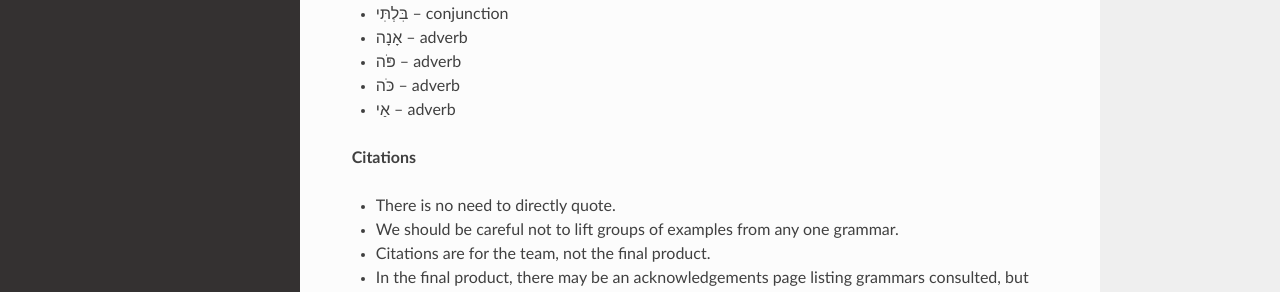
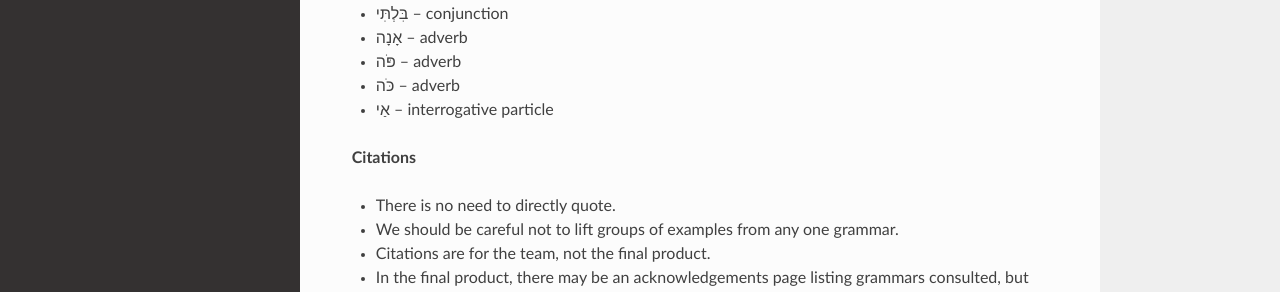
Before and after one commit to unfoldingWord-dev/Unlocked-Grammar-Info, a Sphinx documentation site: the page built from docs/hebrew.rst, in a window 1280 px wide and 900 px high, scrolled down 1993 px. Shown: the part 397-689 px from the top of the window. Built offline with Sphinx 7.4.7 and the Read the Docs theme 2.0.0, drawn with Linux system fonts in a browser that asks for light colours.

Commit message:
אַי to interrogative particle

```diff
--- a/docs/hebrew.rst
+++ b/docs/hebrew.rst
@@ -99,7 +99,7 @@ Below are listed the prototypical uses for major particles.  The parsing team wi
 * אָנָה – adverb
 * פֹּה – adverb
 * כֹּה – adverb
-* אַי – adverb
+* אַי – interrogative particle
 
 
 **Citations**
```
